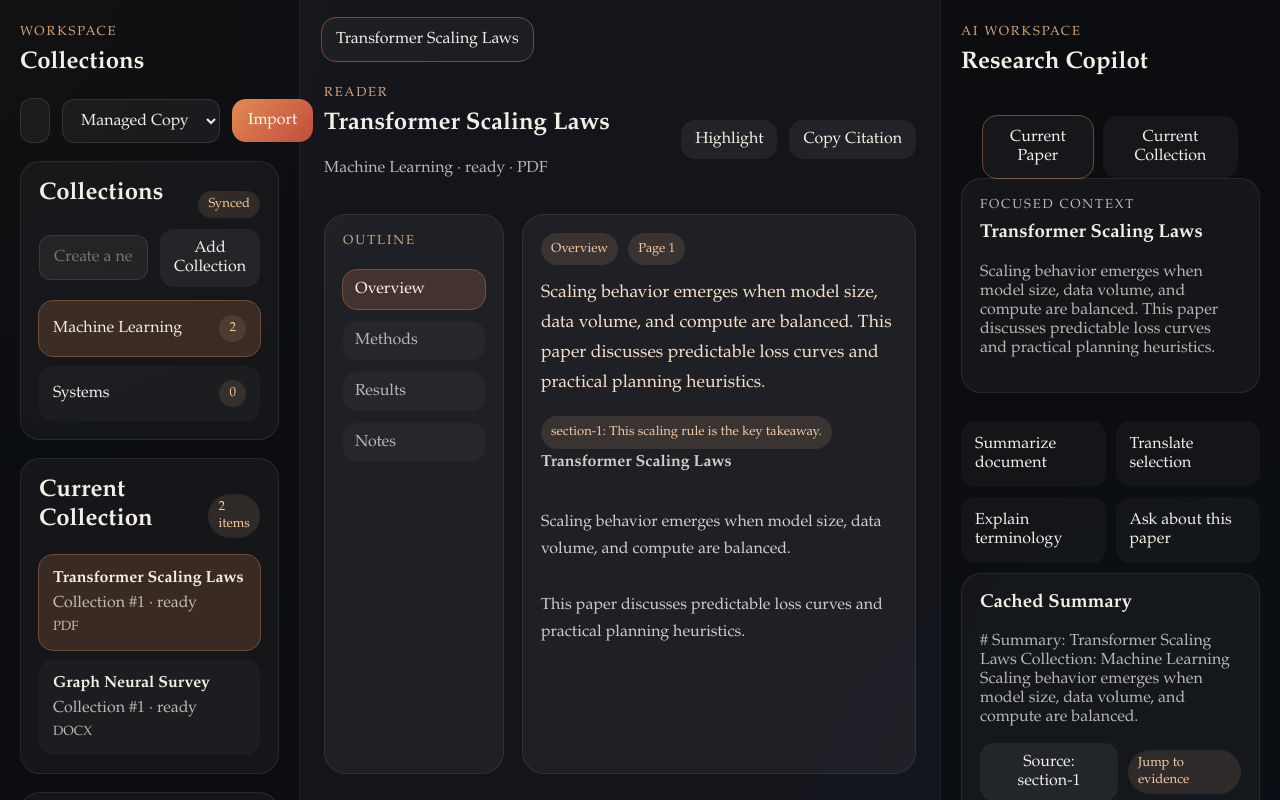
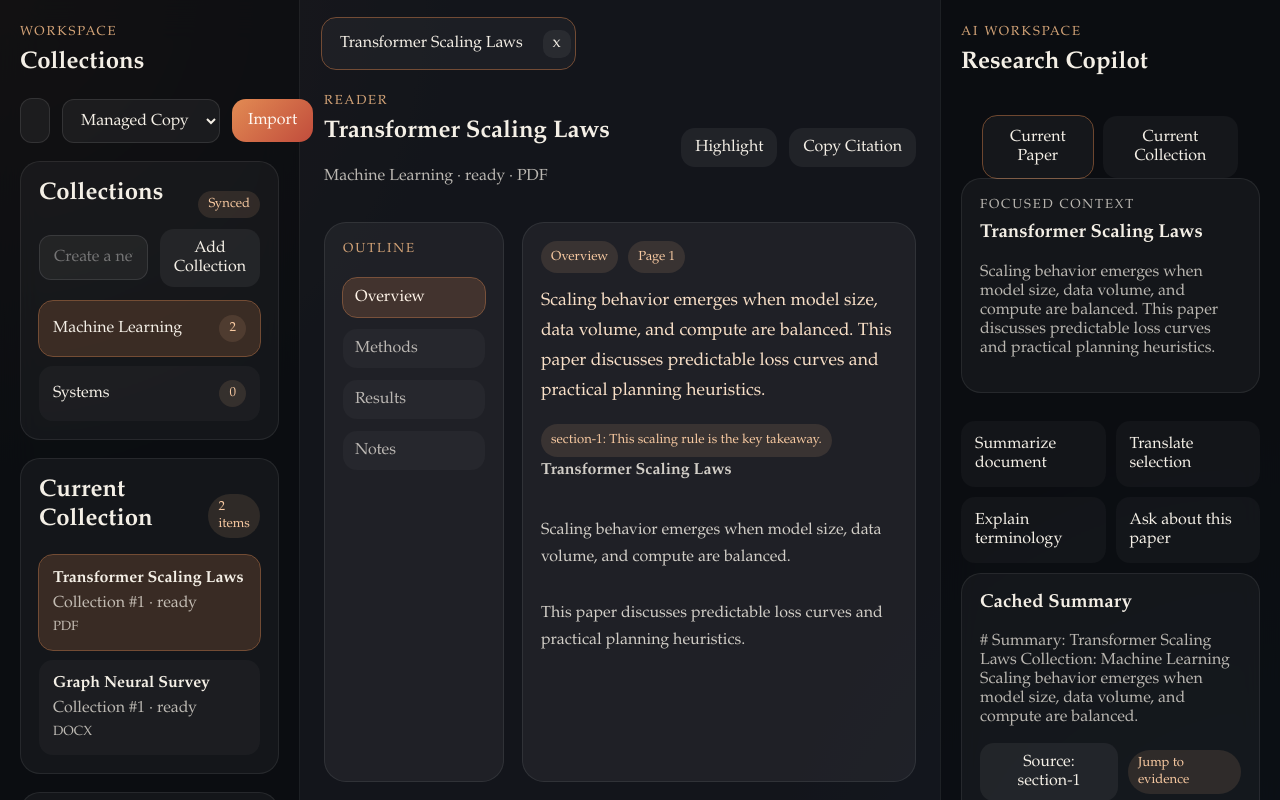
Before and after one commit to Playitcooool/rust-ai-paper-reader, a React (Vite) app: page / in a window 1280 px wide. Shown: the top 800 px of the page. Built offline with nearby package versions, Linux system fonts and the light colour scheme.

Commit message:
feat: add reader tab controls

```diff
--- a/src/App.tsx
+++ b/src/App.tsx
@@ -217,6 +217,19 @@ export default function App() {
   const activePaper = items.find((item) => item.id === activePaperId) ?? openPapers[0] ?? null;
   const activeCollection =
     collections.find((collection) => collection.id === selectedCollectionId) ?? null;
+
+  function closePaperTab(itemId: number) {
+    setOpenPaperIds((current) => {
+      const remaining = current.filter((id) => id !== itemId);
+      setActivePaperId((currentActive) => {
+        if (currentActive !== itemId) {
+          return currentActive;
+        }
+        return remaining.length > 0 ? remaining[remaining.length - 1] : null;
+      });
+      return remaining;
+    });
+  }
 
   async function refreshItemsForCollection(collectionId: number, nextActiveId?: number) {
     const api = await getApi();
@@ -577,16 +590,30 @@ export default function App() {
       <main className="reader-shell">
         <div className="reader-tabs" role="tablist" aria-label="Open papers">
           {openPapers.map((paper) => (
+            <div
+              key={paper.id}
+              className={`reader-tab-shell ${
+                paper.id === activePaper?.id ? "reader-tab-active" : ""
+              }`}
+            >
               <button
-              key={paper.id}
                 aria-selected={paper.id === activePaper?.id}
-              className={`reader-tab ${paper.id === activePaper?.id ? "reader-tab-active" : ""}`}
+                className="reader-tab"
                 role="tab"
                 type="button"
                 onClick={() => setActivePaperId(paper.id)}
               >
                 {paper.title}
               </button>
+              <button
+                aria-label={`Close tab ${paper.title}`}
+                className="tab-close-button"
+                type="button"
+                onClick={() => closePaperTab(paper.id)}
+              >
+                x
+              </button>
+            </div>
           ))}
         </div>
 
--- a/src/styles.css
+++ b/src/styles.css
@@ -125,7 +125,8 @@ p {
 .nav-item,
 .paper-card,
 .action-card,
-.outline-link {
+.outline-link,
+.tab-close-button {
   border: none;
   border-radius: 14px;
   cursor: pointer;
@@ -154,7 +155,8 @@ p {
 .nav-item:hover,
 .paper-card:hover,
 .action-card:hover,
-.outline-link:hover {
+.outline-link:hover,
+.tab-close-button:hover {
   transform: translateY(-1px);
 }
 
@@ -262,6 +264,27 @@ p {
 .ai-tab {
   padding: 12px 14px;
   background: rgba(255, 255, 255, 0.04);
+  color: inherit;
+}
+
+.reader-tab-shell {
+  display: flex;
+  align-items: center;
+  gap: 6px;
+  padding: 4px;
+  border-radius: 14px;
+  background: rgba(255, 255, 255, 0.04);
+}
+
+.reader-tab {
+  background: transparent;
+}
+
+.tab-close-button {
+  width: 28px;
+  height: 28px;
+  border-radius: 10px;
+  background: rgba(255, 255, 255, 0.06);
   color: inherit;
 }
 
```
Also changed, not shown: 1 other file (tests, documents, lock files or other folders). Lines whose indentation alone changed are shown as unchanged.
